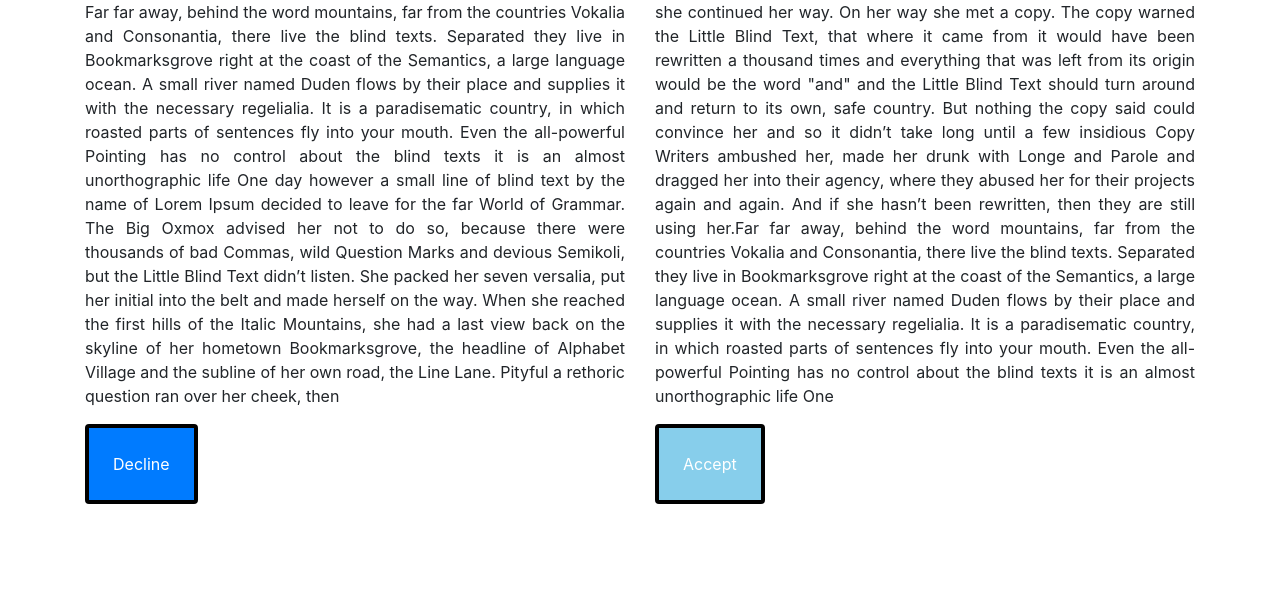
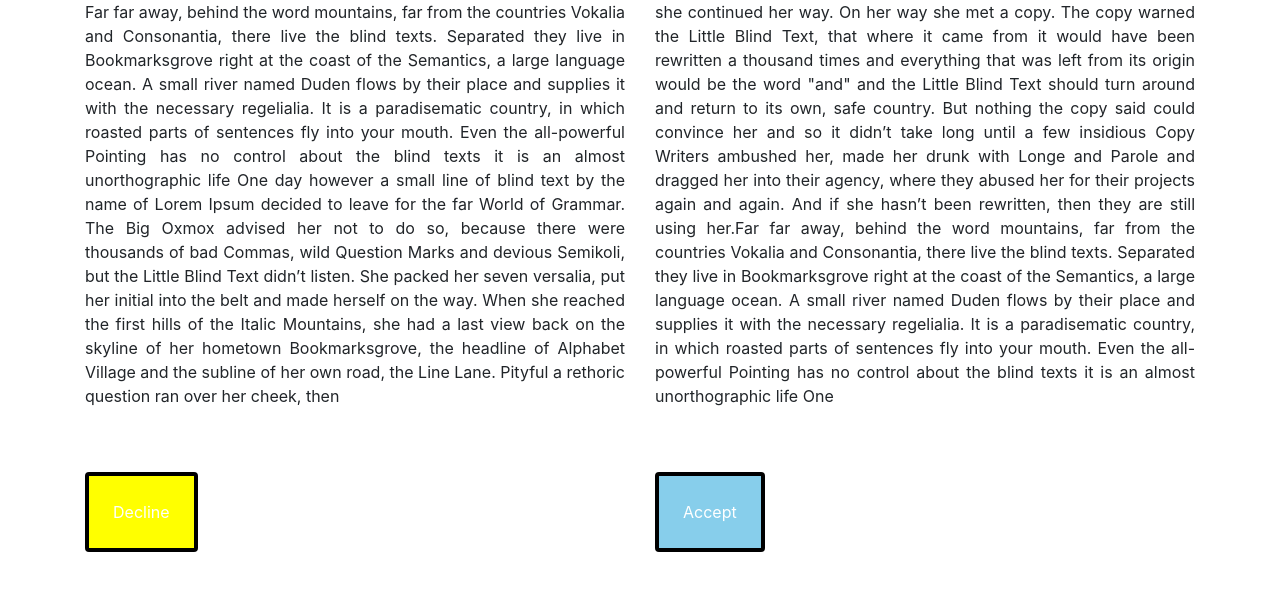
Before and after one commit to TyCoolidge/bootstrap-customization, a plain HTML site: page index.html in a window 1280 px wide. Drawn offline with Linux system fonts and the light colour scheme.

Commit message:
change button colort

```diff
--- a/index.html
+++ b/index.html
@@ -38,7 +38,7 @@
             her own road, the Line Lane. Pityful a rethoric question ran over
             her cheek, then
           </p>
-          <button class="btn btn-danger">Decline</button>
+          <button class="btn btn-danger mt-5">Decline</button>
         </div>
         <div class="col-6">
           <p>
@@ -61,7 +61,7 @@
             control about the blind texts it is an almost unorthographic life
             One
           </p>
-          <button class="btn btn-success">Accept</button>
+          <button class="btn btn-success mt-5">Accept</button>
         </div>
       </div>
     </div>
--- a/style/theme.scss
+++ b/style/theme.scss
@@ -9,7 +9,7 @@ button.btn {
 }
 
 button.btn-danger {
-  background-color: $blue;
+  background-color: $red;
   border: 4px solid $black;
 }
 
```
Also changed, not shown: style/dist.css, 1 other file.
